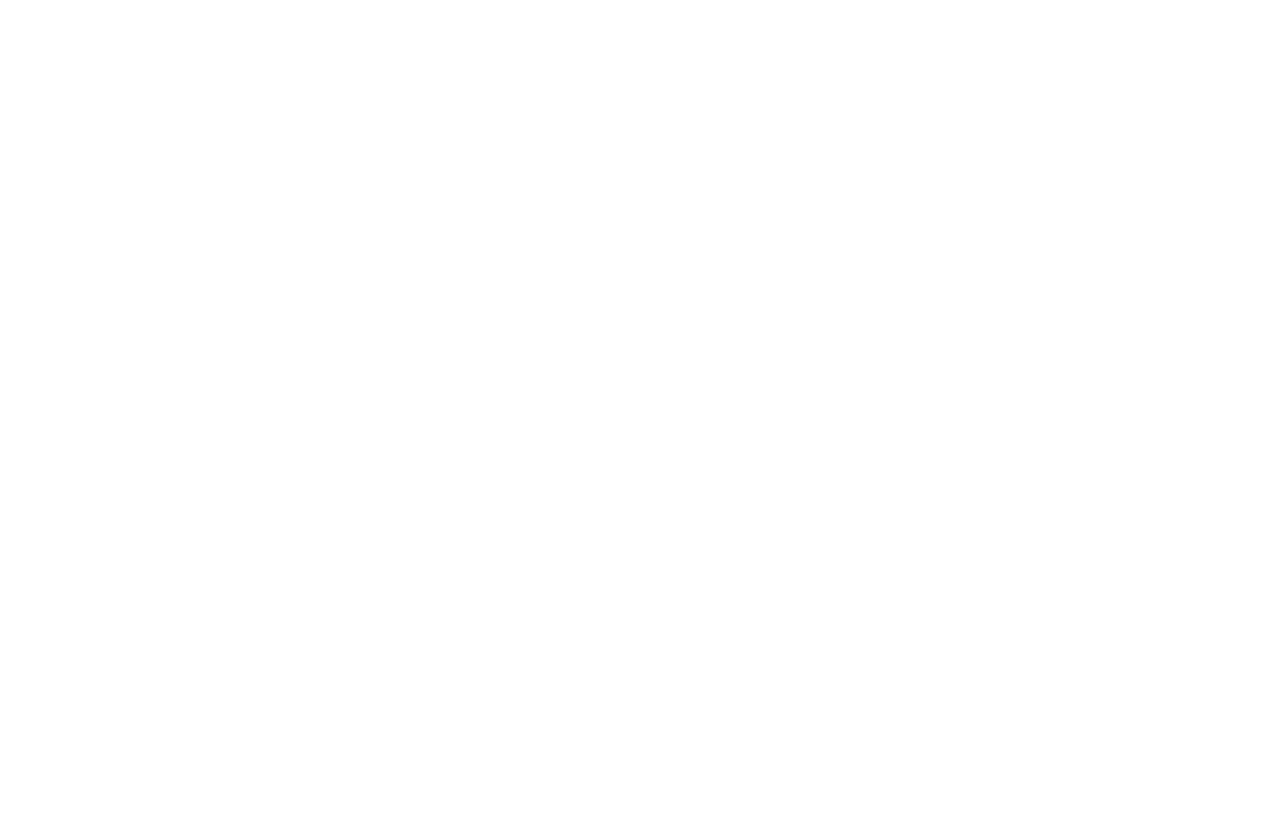
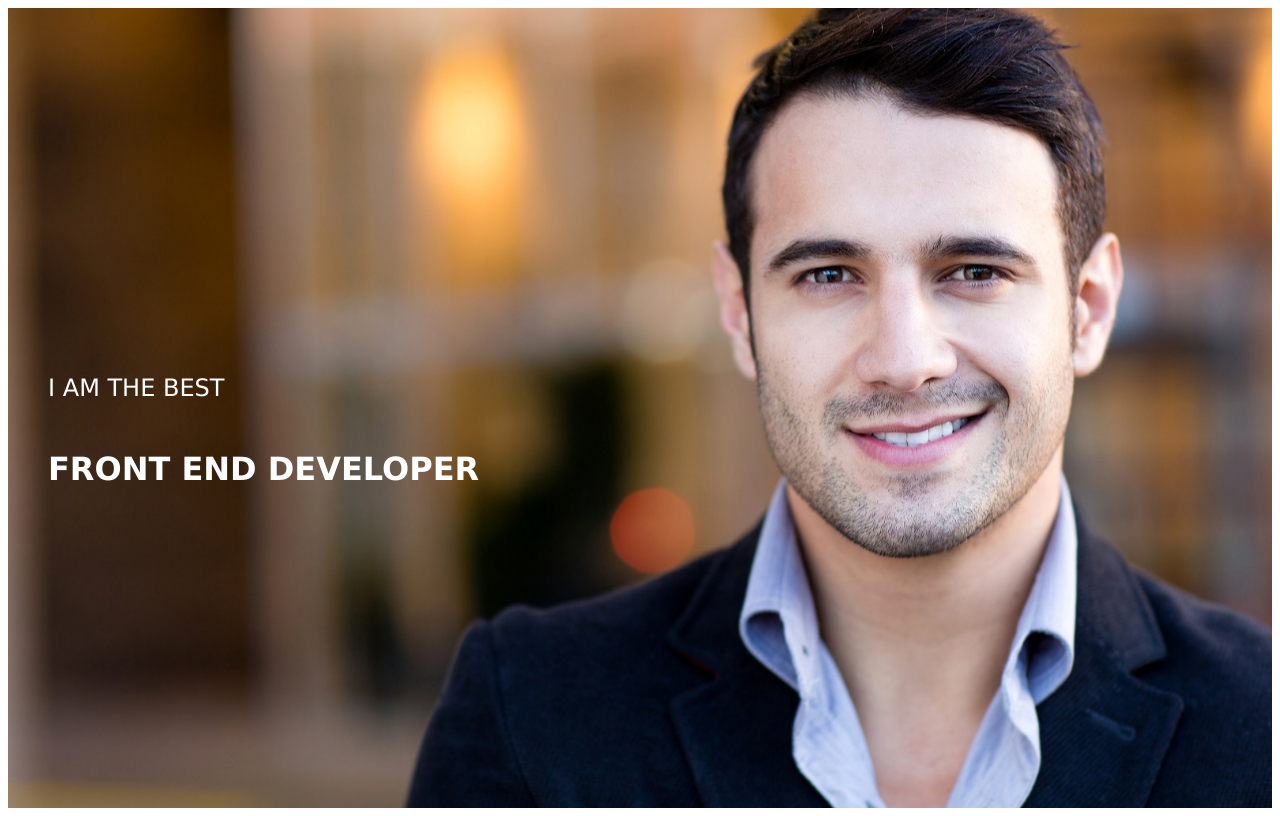
Before and after one commit to monika-and/css-rwd-zadanie-domowe, a plain HTML site: page index.html in a window 1280 px wide. Drawn offline with Linux system fonts and the light colour scheme.

Commit message:
nagłówek duża rozdzielczość

```diff
--- a/css/style.css
+++ b/css/style.css
@@ -0,0 +1,37 @@
+* {
+    box-sizing: border-box;
+}
+
+header#main-header {
+background-image: url(../img/man-1.jpg);
+background-position: center;
+background-size: cover;
+font-family: Verdana, Geneva, sans-serif;
+color: #fff;
+height:100vh;
+position: relative;
+margin: 0;
+}
+
+header#main-header h2 {
+    position: absolute;
+    text-align: left;
+    font-weight: 400;
+    left: 0;
+    right: 0;
+    top: 45%;
+    transform: translateY(-50%);
+    padding: 40px;
+
+}
+
+header#main-header h1 {
+    position: absolute;
+    text-align: left;
+    font-weight: 700;
+    left: 0;
+    right: 0;
+    top: 55%;
+    transform: translateY(-50%);
+    padding: 40px;
+}
--- a/index.html
+++ b/index.html
@@ -8,6 +8,9 @@
     <link rel="stylesheet" href="css/style.css">
 </head>
 <body>
-
+  <header id=main-header>
+        <h2>I AM THE BEST</h2>
+        <h1>FRONT END DEVELOPER</h1>
+    </header>
 </body>
 </html>
```
Also changed, not shown: img/man-1.jpg (added), img/man-2.jpg (added), 1 other file.
